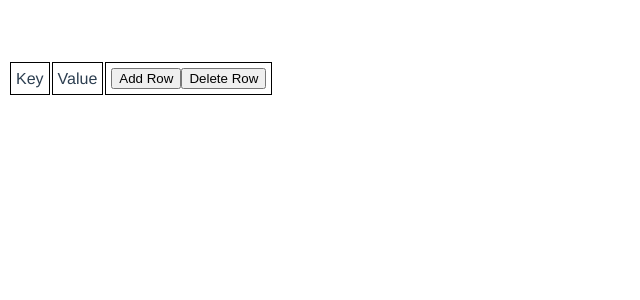
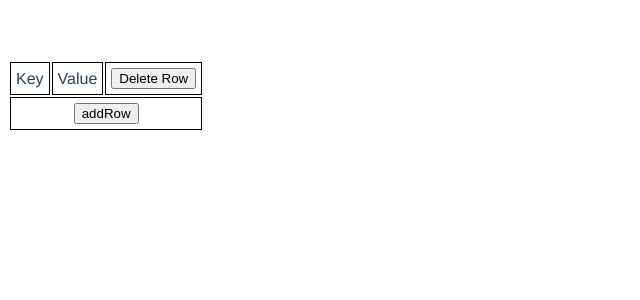
Before and after one commit to mdgriffin/table-layout-builder, a Vue app: page / in a window 1280 px wide. Shown: the top 300 px of the page, without its empty margins (0-640 px from the left). Built offline with nearby package versions, Linux system fonts and the light colour scheme.

Commit message:
Added additional row type and row re-arrangement

```diff
--- /dev/null
+++ b/src/components/ContextMenu.vue
@@ -0,0 +1,46 @@
+<template>
+        <button @mouseenter="showDropdown" @mouseleave="hideDropdown">
+            {{text}}
+        <div v-show="isDropdownVisible">
+            <slot></slot>
+        </div>
+    </button>
+</template>
+
+<script>
+export default {
+    name: 'context-menu',
+    props: ['text'],
+    data() {
+        return  {
+            isDropdownVisible: false
+        }
+    },
+    methods: {
+        showDropdown() {
+            console.log('entering')
+            this.isDropdownVisible = true;
+        },
+        hideDropdown() {
+            this.isDropdownVisible = false;
+        }
+    }
+}
+</script>
+
+<style scoped>
+button {
+    position: relative;
+    cursor: pointer;
+}
+
+button div {
+    position: absolute;
+    top: 100%;
+    left: 0;
+    background: black;
+    color: #fff;
+    padding: 10px;
+    z-index: 1;
+}
+</style>
--- a/src/components/LayoutBuilder.vue
+++ b/src/components/LayoutBuilder.vue
@@ -1,15 +1,27 @@
 <template>
-    <table>
+    <table contenteditable="contenteditable">
         <component v-for="(row, rowIndex) in rows" :is="row.type" v-bind:key="'rowIndex' + rowIndex">
-            <button @click="addRow">Add Row</button>
             <button @click="deleteRow(rowIndex)">Delete Row</button>
+            <button v-if="rowIndex > 0" @click="moveRowUp(rowIndex)">Move Up</button>
         </component>
+        <tr>
+            <td colspan="3">
+                <context-menu text="addRow">
+                    <button @click="addRow('key-value-row')">Key/Value Row</button>
+                    <button @click="addRow('text-input-row')">Text Input Row</button>
+                    <button @click="addRow('heading-row')">Heading Row</button>
+                </context-menu>
+            </td>
+        </tr>
     </table>
 </template>
 
 
 <script>
-import KeyValueRow from './KeyValueRow.vue';
+import KeyValueRow from './rowtypes/KeyValueRow';
+import TextInputRow from './rowtypes/TextInputRow';
+import HeadingRow from './rowtypes/HeadingRow';
+import ContextMenu from './ContextMenu';
 
 export default {
     name: 'layout-builder',
@@ -21,16 +33,28 @@ export default {
         }
     },
     components: {
-        KeyValueRow
+        ContextMenu,
+        KeyValueRow,
+        TextInputRow,
+        HeadingRow
     },
     methods: {
-        addRow() {
+        addRow(type) {
             this.rows.push({
-                type: 'key-value-row'
+                type: type
             });
         },
         deleteRow(rowIndex) {
             this.rows.splice(rowIndex, 1);
+        },
+        moveRowUp(rowIndex) {
+            console.log('moving up')
+            if (rowIndex > 0) {
+                console.log('moving up a')
+                let rowElement = this.rows[rowIndex];
+                this.rows.splice(rowIndex, 1, this.rows[rowIndex - 1]);
+                this.rows.splice(rowIndex - 1, 1, rowElement);
+            }
         }
     }
 }
--- /dev/null
+++ b/src/components/rowtypes/HeadingRow.vue
@@ -0,0 +1,19 @@
+<template>
+    <tr>
+        <td colspan="2"><h3>Heading</h3></td>
+        <td><slot></slot></td>
+    </tr>
+
+</template>
+
+<script>
+export default {
+    name: 'heading-row'
+}
+</script>
+
+<style scoped>
+h3 {
+    text-align: center;
+}
+</style>
--- /dev/null
+++ b/src/components/rowtypes/KeyValueRow.vue
@@ -0,0 +1,13 @@
+<template>
+    <tr>
+        <td>Key</td>
+        <td>Value</td>
+        <td><slot></slot></td>
+    </tr>
+</template>
+
+<script>
+export default {
+    name: 'key-value-row',
+}
+</script>
--- a/src/components/KeyValueRow.vue
+++ b/src/components/rowtypes/TextInputRow.vue
@@ -1,13 +1,14 @@
 <template>
     <tr>
         <td>Key</td>
-        <td>Value</td>
+        <td><input type="text" /></td>
         <td><slot></slot></td>
     </tr>
 </template>
 
+
 <script>
 export default {
-    name: 'key-value-row'
+    name: 'text-input-row'
 }
 </script>
```
